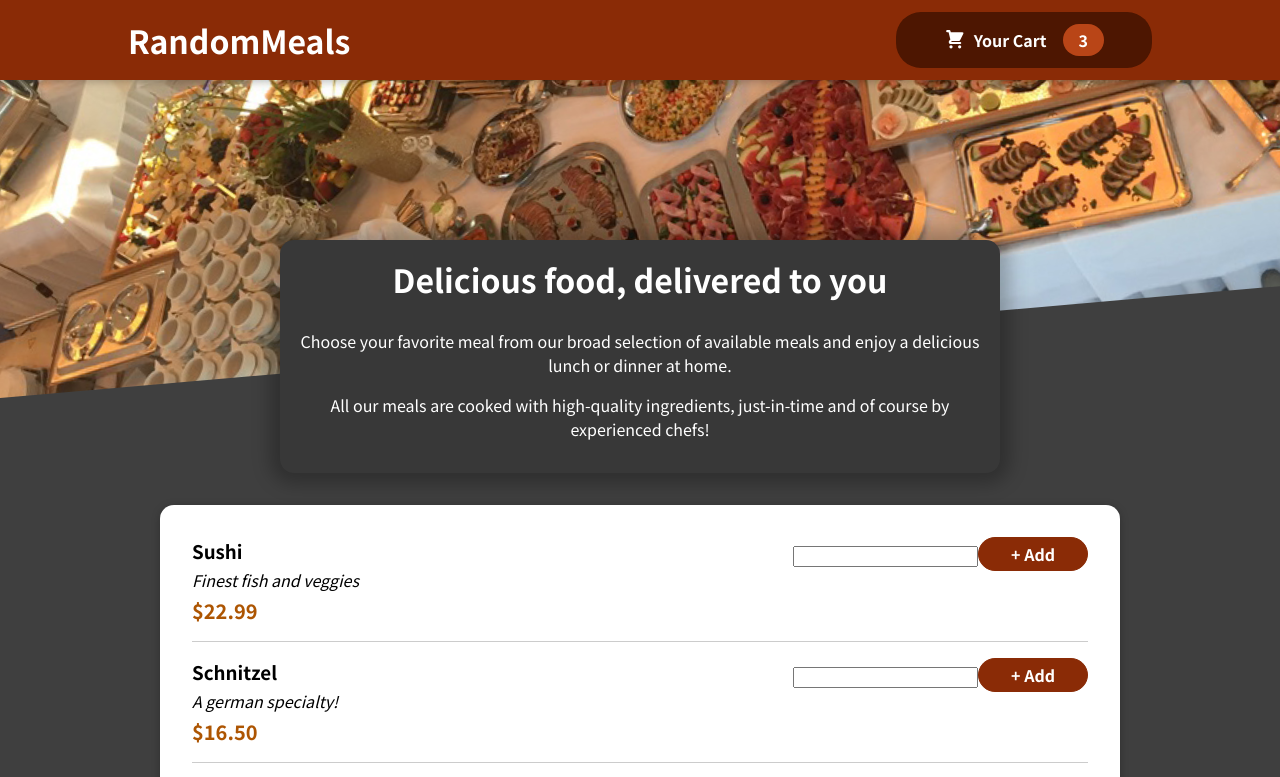
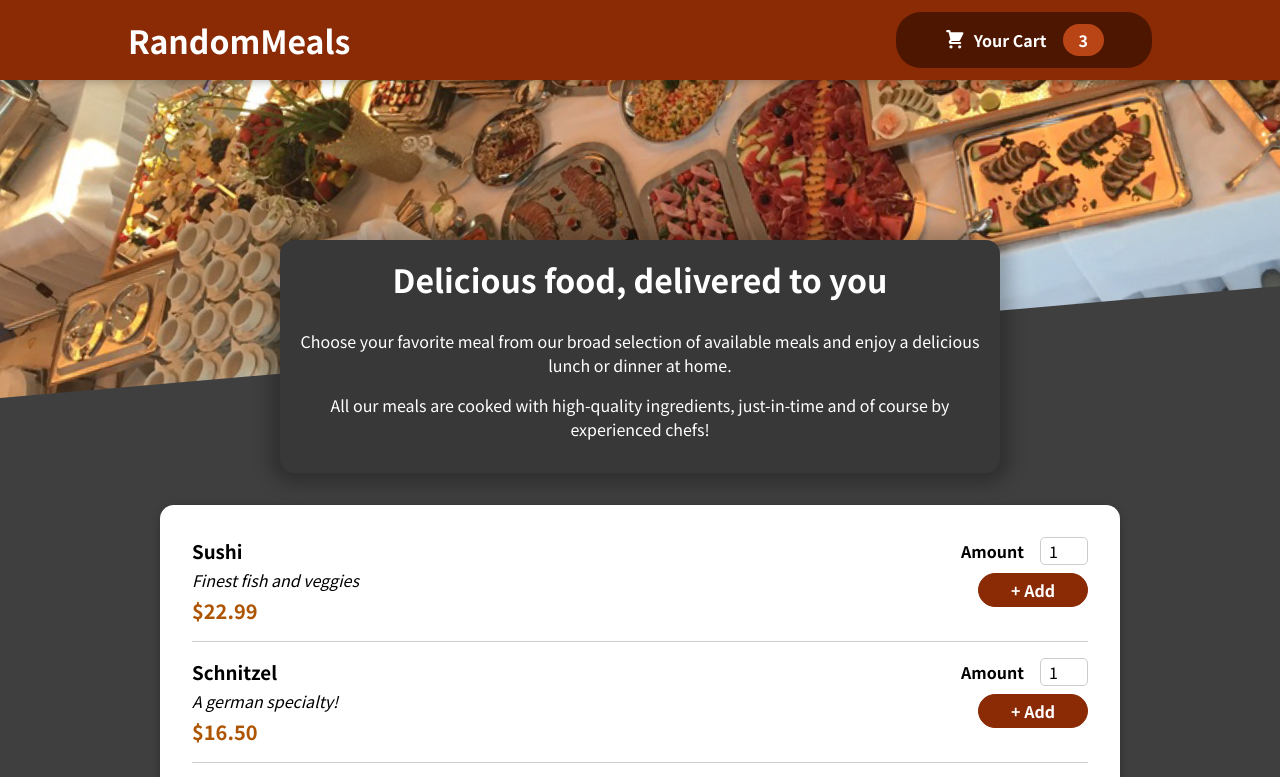
Before and after one commit to DavidSurina/react-training-food-order-app, a React (Create React App) app: page / in a window 1280 px wide. Shown: the top 777 px of the page. Built offline with nearby package versions, Linux system fonts and the light colour scheme.

Commit message:
created input component, added styling for it and exported it to MealItemForm

```diff
--- a/src/components/Meals/MealItem/MealItemForm.js
+++ b/src/components/Meals/MealItem/MealItemForm.js
@@ -1,9 +1,17 @@
+import Input from '../../UI/Input';
 import classes from './MealItemForm.module.css';
 
 const MealItemForm = props => {
     return (
         <form className={classes.form}>
-            <input />
+            <Input label="Amount" input={{
+                id: 'amount',
+                type: 'number',
+                min: '1',
+                max: '5',
+                step: '1',
+                defaultValue: '1',
+            }} />
             <button>+ Add</button>
         </form>
     )
--- /dev/null
+++ b/src/components/UI/Input.js
@@ -0,0 +1,12 @@
+import classes from './Input.module.css';
+
+const Input =  props => {
+    return (
+        <div className={classes.input}>
+            <label htmlFor={props.input.id}>{props.label}</label>
+            <input {...props.input}/>
+        </div>
+    )
+}
+
+export default Input;
--- /dev/null
+++ b/src/components/UI/Input.module.css
@@ -0,0 +1,18 @@
+.input {
+  display: flex;
+  align-items: center;
+  margin-bottom: 0.5rem;
+}
+
+.input label {
+  font-weight: bold;
+  margin-right: 1rem;
+}
+
+.input input {
+  width: 3rem;
+  border-radius: 5px;
+  border: 1px solid #ccc;
+  font: inherit;
+  padding-left: 0.5rem;
+}
```
Also changed, not shown: 1 other file (tests, documents, lock files or other folders).
